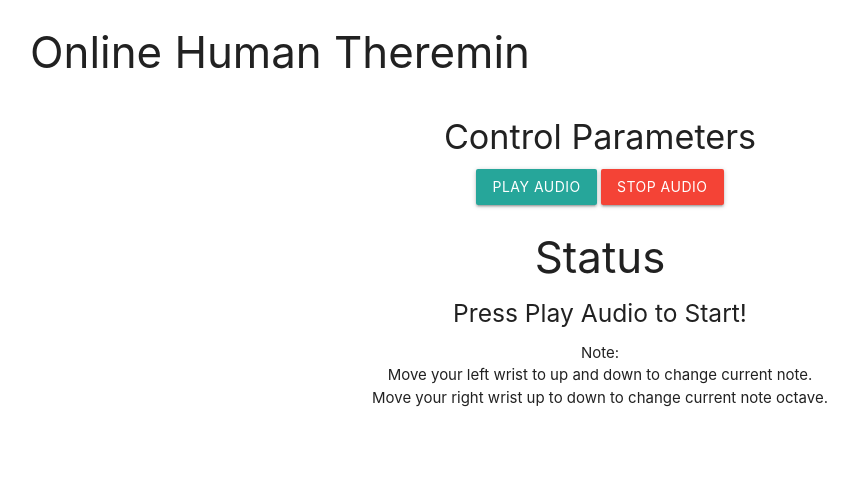
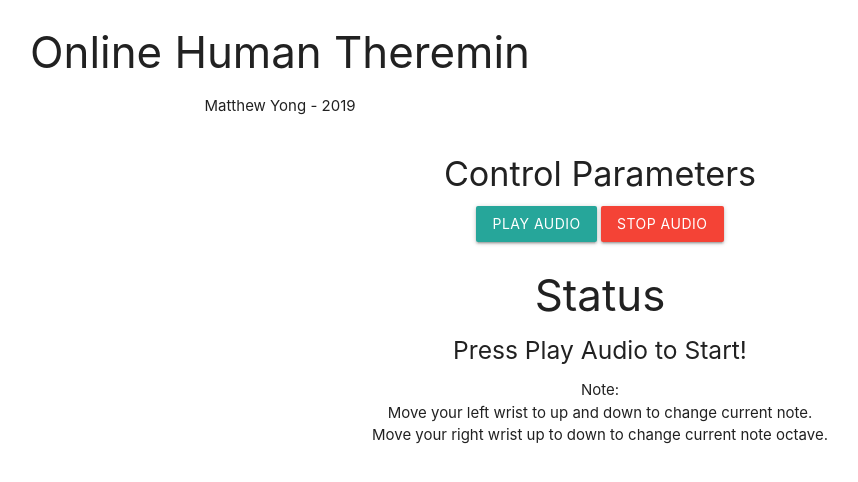
Before and after one commit to relientm96/onlineTheremin, a website: page index.html in a window 1280 px wide. Shown: the whole page, without its empty margins (360-1218 px from the left). Drawn offline with nearby package versions, Linux system fonts and the light colour scheme; a script that the page names is missing.

Commit message:
Adjusted readme

```diff
--- a/index.html
+++ b/index.html
@@ -25,6 +25,7 @@
     <video autoplay="true" id="videoElement" style="display: none;"></video>
     <div style="text-align: center;">
         <h3>Online Human Theremin</h3>
+        <p>Matthew Yong - 2019</p>
         <div class="row">
             <div class="col s12 m12 l6" id="outputID">
                 <canvas id="output">
```
Also changed, not shown: README.md.
